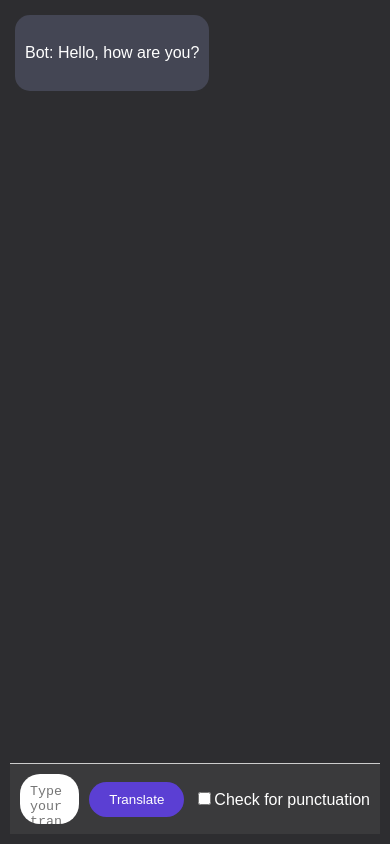
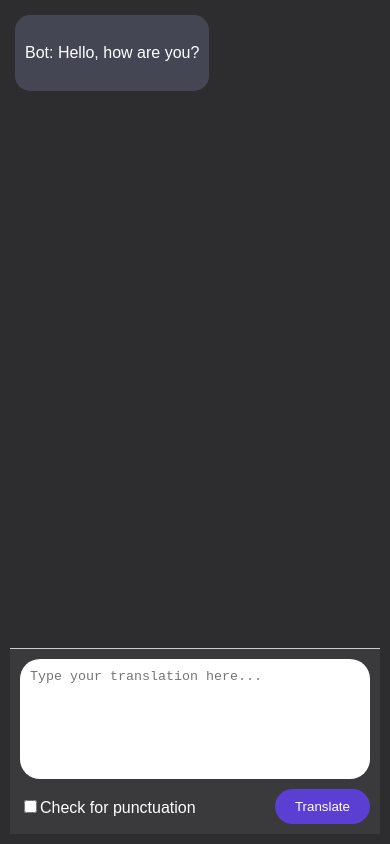
Before and after one commit to Henryk91/german-translator, a React (Create React App) app: page / in a window 390 px wide. Built offline with nearby package versions, Linux system fonts and the light colour scheme.

Commit message:
responsive

```diff
--- a/src/App.css
+++ b/src/App.css
@@ -49,19 +49,27 @@ body {
 
 .translation-input {
   display: flex;
-  align-items: center;
+  flex-direction: column; /* Change to column for better wrapping */
+  align-items: stretch; /* Ensure items stretch to full width */
   padding: 10px;
   border-top: 1px solid #ccc; /* Optional border for separation */
   background-color: #3a3a3c; /* Input area background color */
 }
 
 textarea {
-  flex: 1;
+  flex: 1; /* Allow textarea to grow */
+  min-height: 100px; /* Set a minimum height */
   border-radius: 20px;
   border: none;
   padding: 10px;
-  margin-right: 10px;
+  margin-bottom: 10px; /* Space between textarea and button */
   resize: none; /* Disable resizing */
+}
+
+.button-container {
+  display: flex; /* Use flex for button alignment */
+  justify-content: space-between; /* Space out checkbox and button */
+  align-items: center; /* Center vertically */
 }
 
 button {
@@ -78,7 +86,6 @@ button:hover {
 }
 
 .toggle-container {
-  margin-left: 10px;
   display: flex;
   align-items: center;
   color: white; /* Checkbox label color */
--- a/src/App.js
+++ b/src/App.js
@@ -99,12 +99,12 @@ const App = () => {
         </div>
         {messages.length > 0 && ( // Only show input area if there are messages
           <div className="translation-input">
-            <textarea
-              value={userInput}
-              onChange={(e) => setUserInput(e.target.value)}
-              placeholder="Type your translation here..."
-            />
-            <button onClick={checkTranslation}>Translate</button>
+          <textarea
+            value={userInput}
+            onChange={(e) => setUserInput(e.target.value)}
+            placeholder="Type your translation here..."
+          />
+          <div className="button-container"> {/* New wrapper for button and checkbox */}
             <div className="toggle-container">
               <label>
                 <input
@@ -115,7 +115,15 @@ const App = () => {
                 Check for punctuation
               </label>
             </div>
+            <button
+              onClick={checkTranslation}
+              disabled={!userInput.trim()} // Disable button if input is empty
+            >
+              Translate
+            </button>
           </div>
+        </div>
+
         )}
       </div>
     </div>
```
